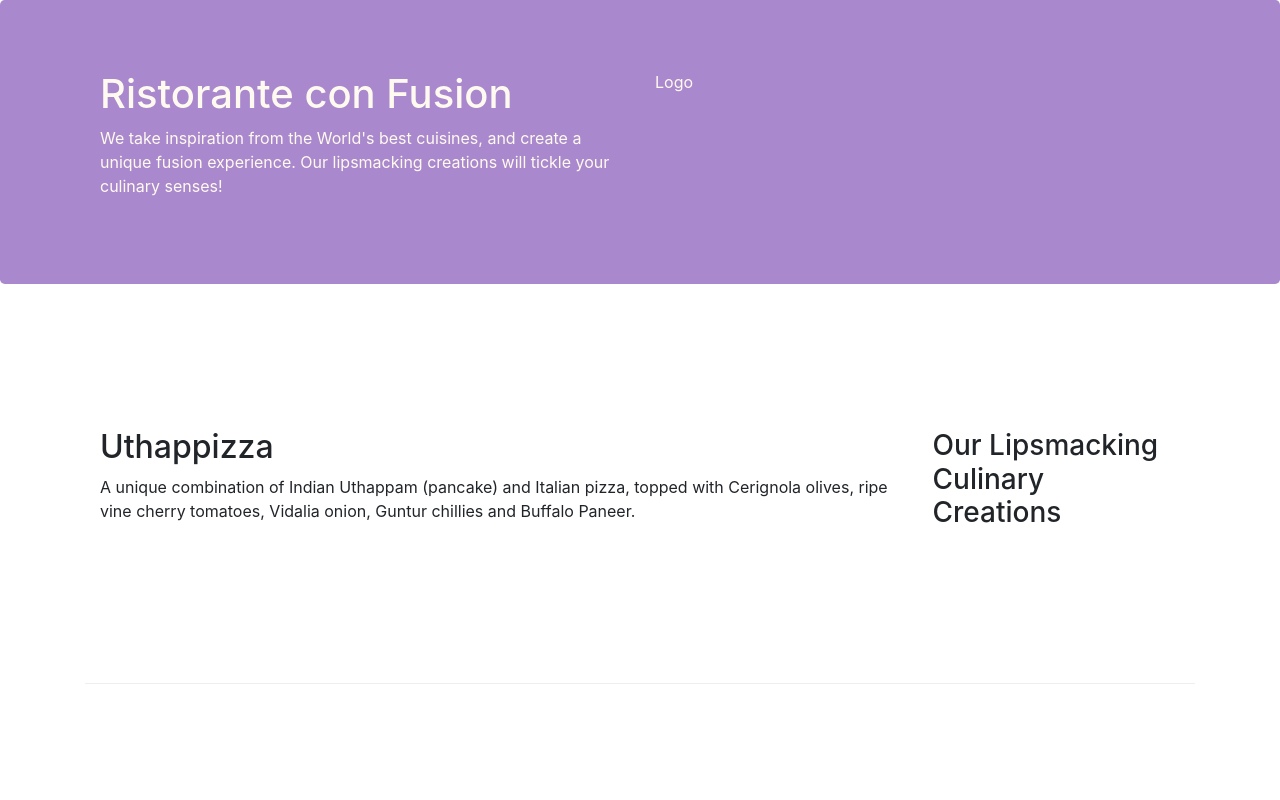
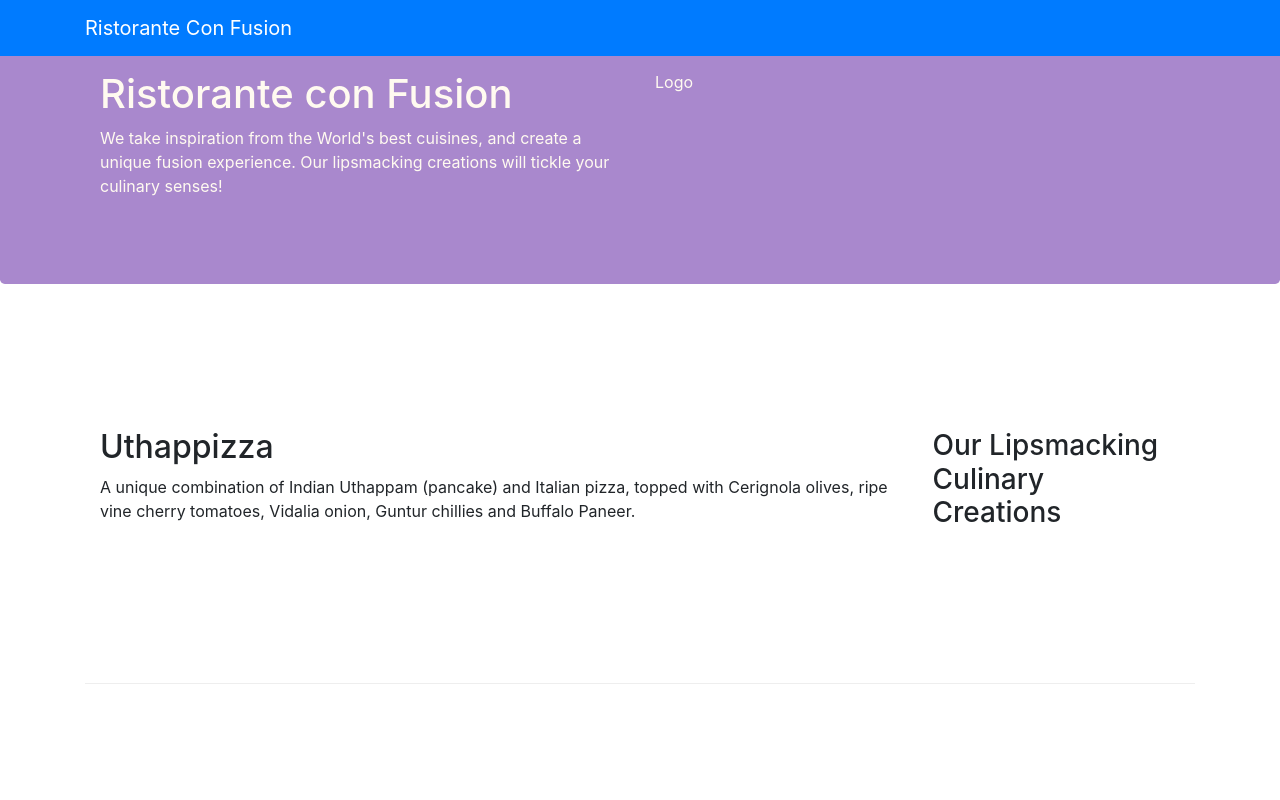
Before and after one commit to Smilesli/Bootstrap4, a website: page index.html in a window 1280 px wide. Shown: the top 800 px of the page. Drawn offline with nearby package versions, Linux system fonts and the light colour scheme.

Commit message:
Add navigation bar

```diff
--- a/index.html
+++ b/index.html
@@ -15,7 +15,12 @@
 </head>
 
 <body>
+    <nav class="navbar navbar-dark navar-expand-sm bg-primary fixed-top">
+        <div class="container">
+            <a class="navbar-brand" href="#">Ristorante Con Fusion</a>
+        </div>
 
+    </nav>
     <header class="jumbotron">
         <div class="container">
             <div class="row row-header">
```
